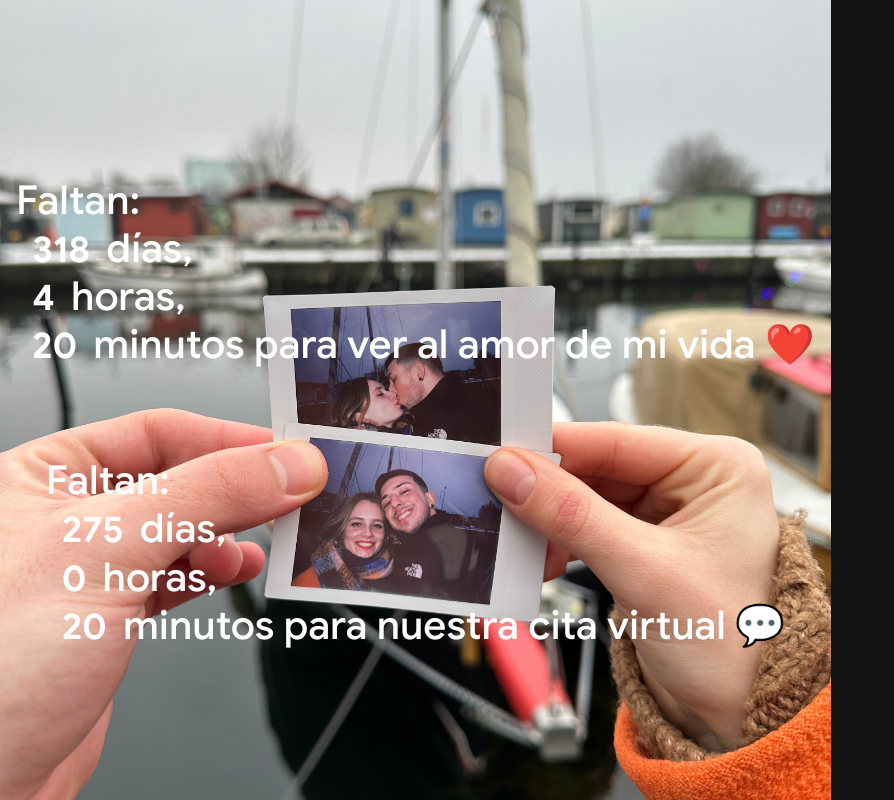
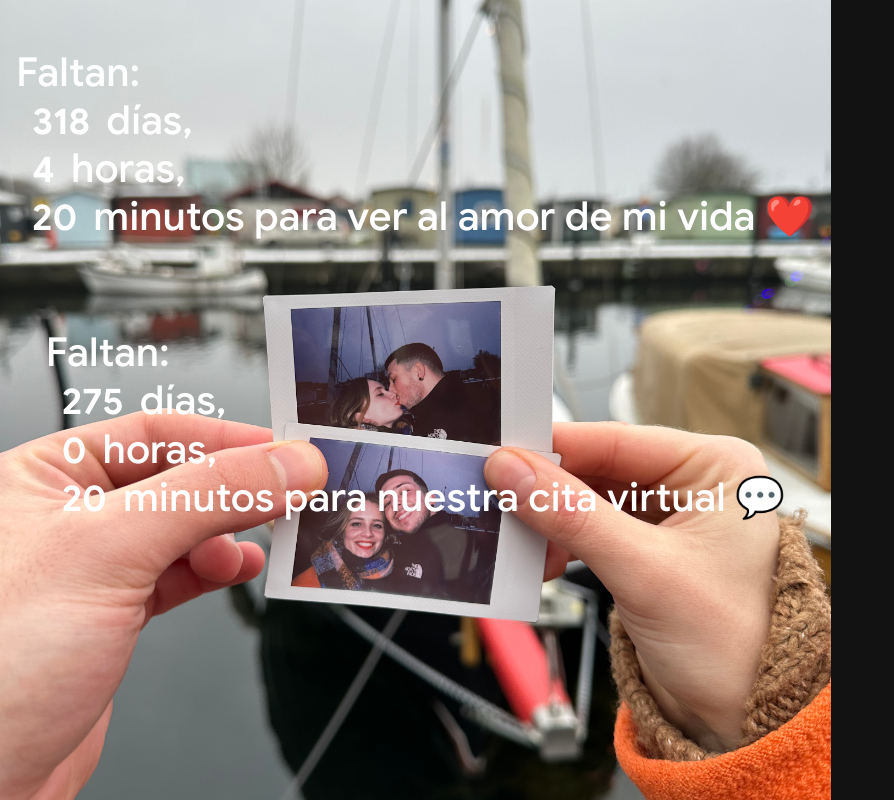
Before and after one commit to AgustinFourcade/agustinfourcade.github.io, a React (Create React App) app: page /#/kochanie-days in a window 1280 px wide. Shown: the whole page, without its empty margins (0-894 px from the left). Built offline with nearby package versions, Linux system fonts and the light colour scheme.

Commit message:
less margin top

```diff
--- a/src/App.css
+++ b/src/App.css
@@ -42,7 +42,7 @@
 }
 
 .contenedor {
-  margin-top: 11rem;
+  margin-top: 3rem;
 }
 
 /************ Default CSS ************/
```
